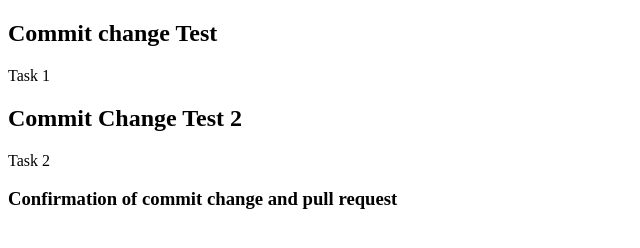
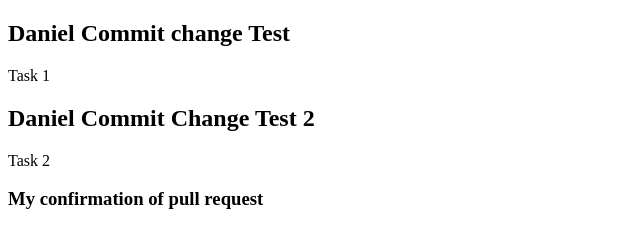
Before and after one commit to Funmidaniel/HGN-INTERNSHIP, a plain HTML site: page index.html in a window 1280 px wide. Shown: the whole page, without its empty margins (0-640 px from the left). Drawn offline with Linux system fonts and the light colour scheme.

Commit message:
Commit 2

```diff
--- a/index.html
+++ b/index.html
@@ -1,13 +1,13 @@
 <!DOCTYPE html>
 <html>
 <head>
-	<title>HGN INTERNSHIP</title>
+	<title>HGN-INTERNSHIP</title>
 </head>
 <body>
-	<h2>Commit change Test</h2>
+	<h2>Daniel Commit change Test</h2>
 	<p>Task 1</p>
-	<h2>Commit Change Test 2 </h2>
+	<h2>Daniel Commit Change Test 2 </h2>
 	<p>Task 2</p>
-	<h3>Confirmation of commit change and pull request</h3>
+	<h3>My confirmation of pull request</h3>
 </body>
 </html>
```
